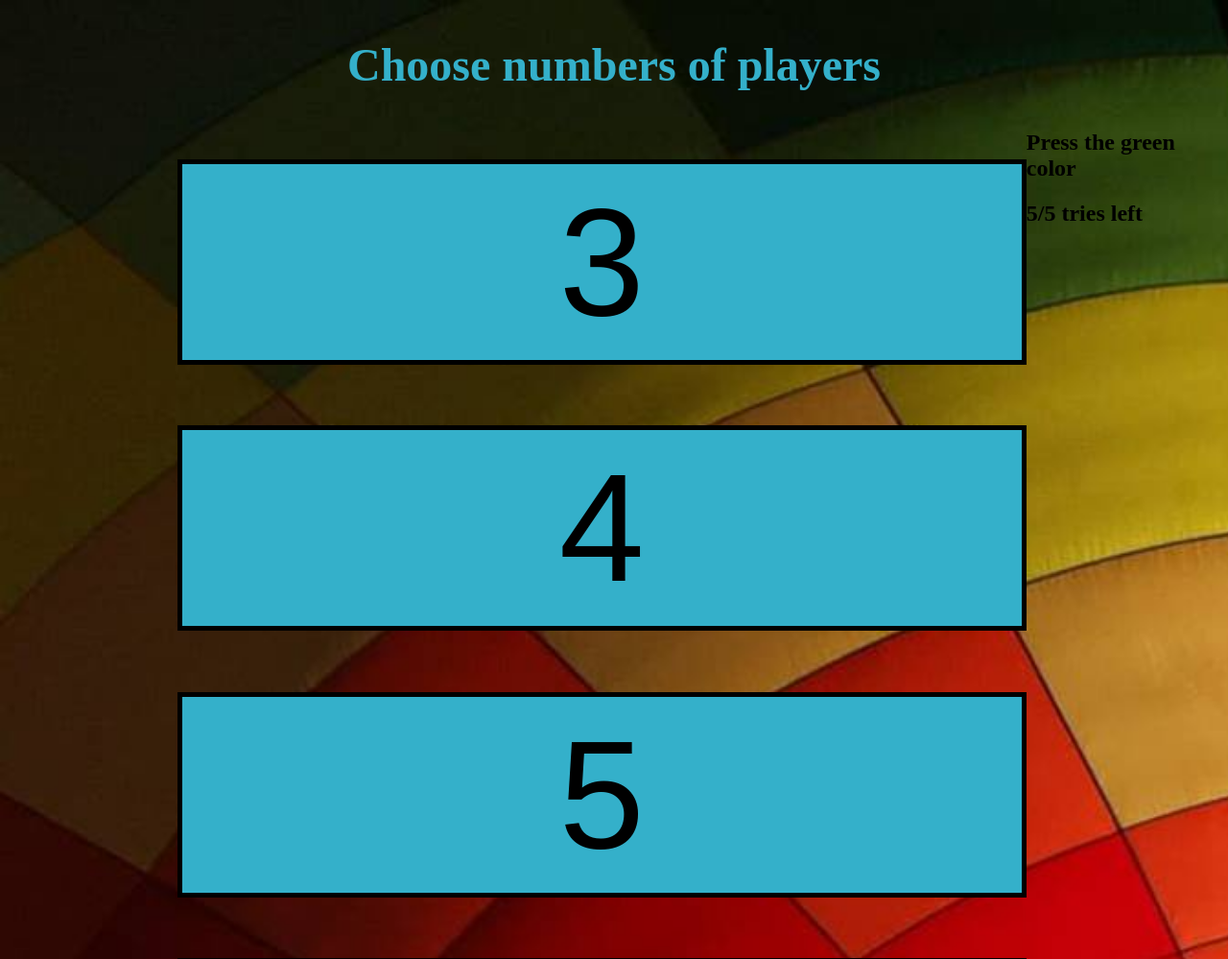
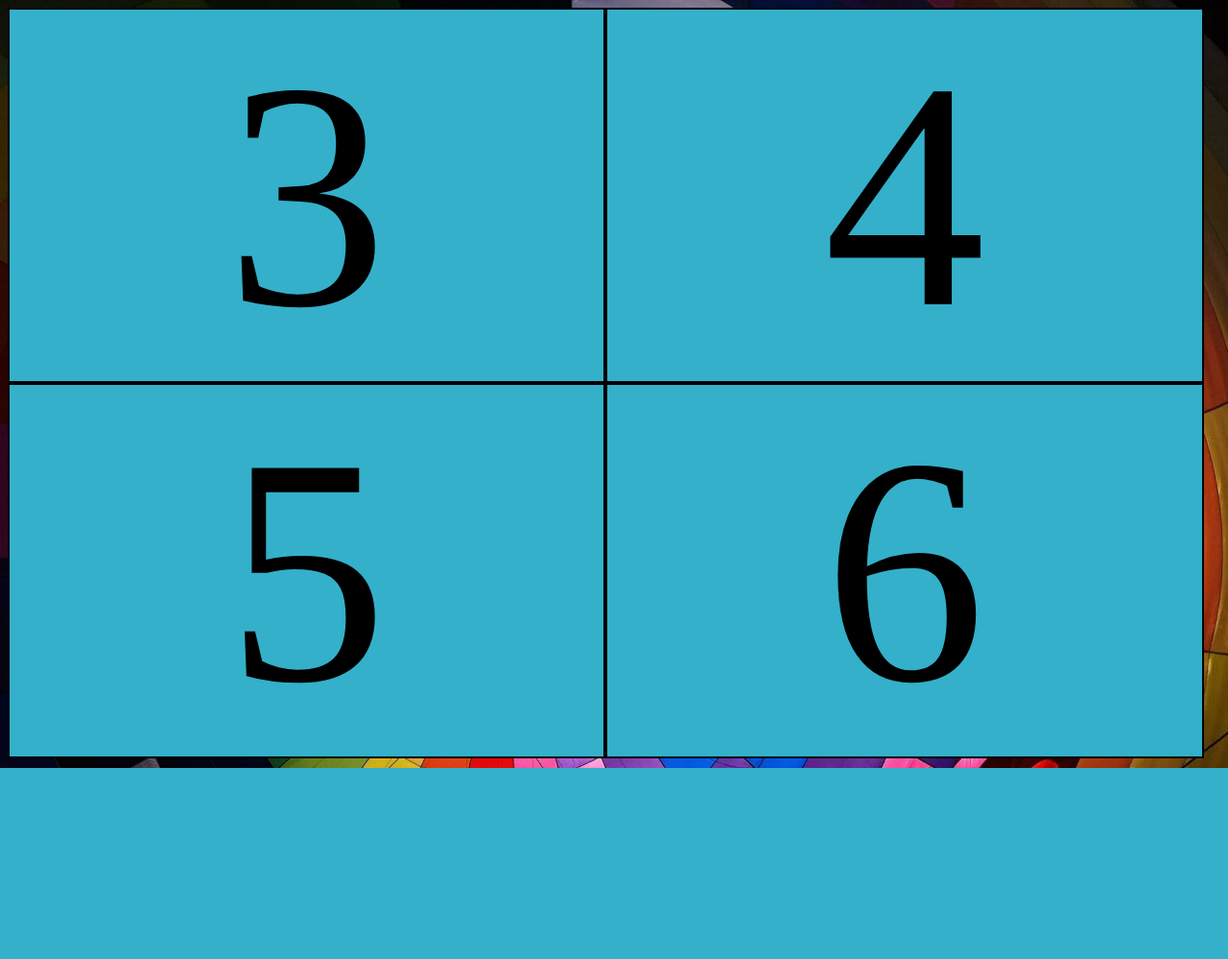
Before and after one commit to 2semesterB2/examGrp7, a PHP site: page /players/players.html in a window 1280 px wide. Shown: the top 999 px of the page at 96% size. After the commit the page ends 800 px from the top, so only its background shows below. Run offline with PHP 8.4, Linux system fonts and the light colour scheme; some libraries are stand-ins or nearby versions.

Commit message:
rettetgame

```diff
--- a/players/players.html
+++ b/players/players.html
@@ -47,9 +47,7 @@
 
 <div class="text">
 <h1> Press the green color</h1>
-<div class="text2">
 	<h2> 5/5 tries left </h2>
-</div>
 	</div>
 <div id="player-group2">
   <a id="3" button href="../ingame/ingame.php">3</a>
--- a/players/stylesheet.css
+++ b/players/stylesheet.css
@@ -23,17 +23,15 @@
 	text-align: center;
 }
 #player-group2 a{
+
     background-color: #34B0CA;
-    border: 5px solid black;
+    border: 2px solid black;
     color: black;
-    padding: 10px 24px;
     float: left;
-	font-size: 10em;
-	width: 70%;
-	margin-left: 14%;
-	margin-top:2.5%;
-	margin-bottom: 2.5%;
+	font-size: 2105%;
+	width: 49%;
 	text-align: center;
+	text-decoration: none;
 }
 
 
@@ -43,16 +41,7 @@
 	font-size: 2em;
 
 }
+#players {display: none;}
 #rateus {display: none;}
 #game {display: block;}
-/*#wrapper { background-color: white;
-	opacity: 0.5;
-	height: 110%;
-	width: 110%;
-	position:absolute;
-	margin-top: -4%;
-	margin-left: -1%;
-
-
-
-}
+.text {display: none;}
```
